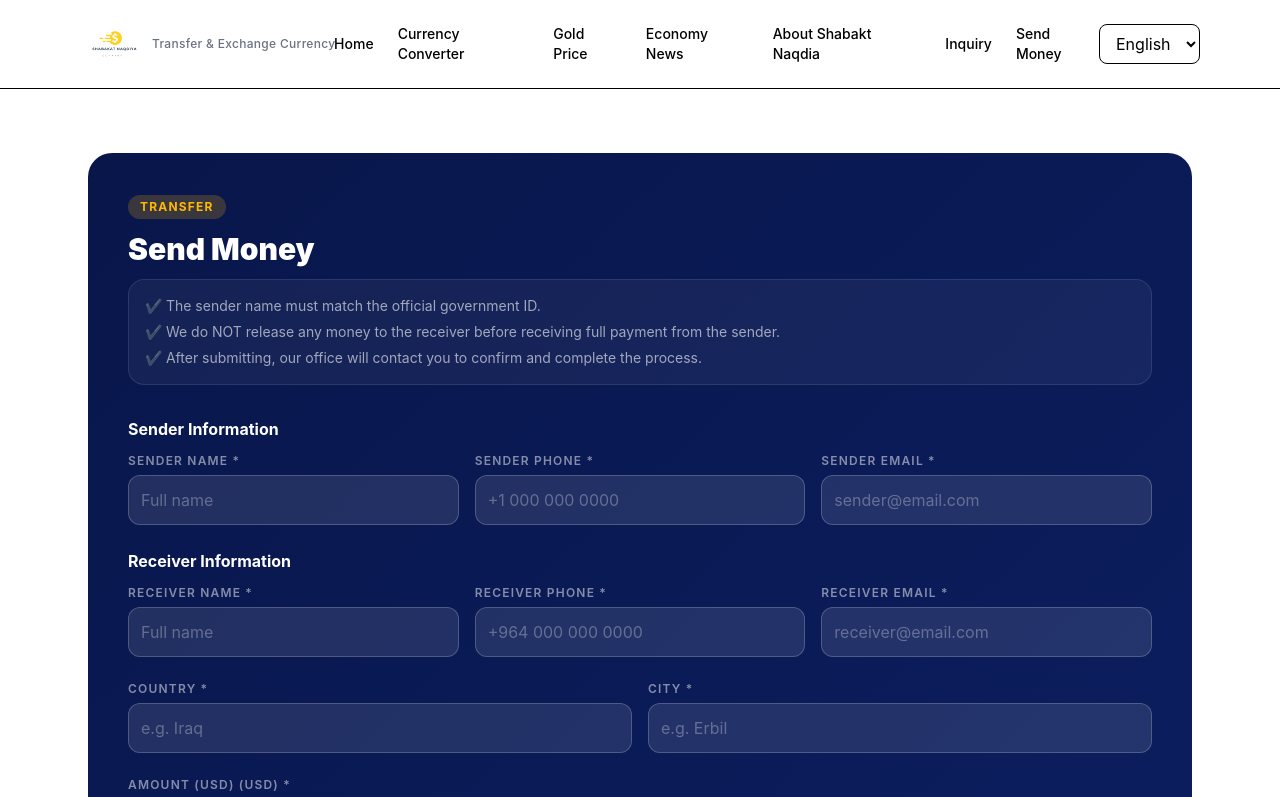
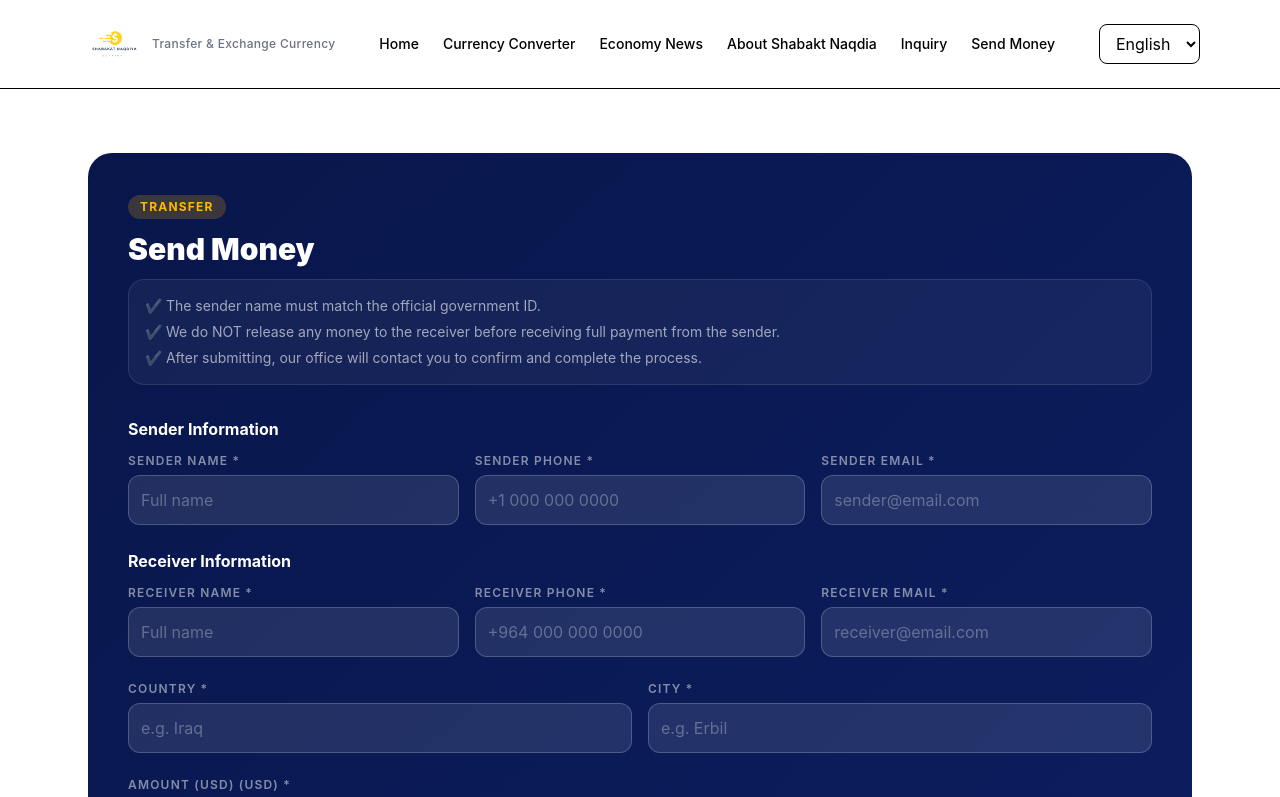
Before and after one commit to tavanmohammed/currency-exchange-office, a React (Vite) app: page /send-money in a window 1280 px wide. Shown: the top 797 px of the page. Built offline with nearby package versions, Linux system fonts and the light colour scheme; no server answers.

Commit message:
Refactor Navbar component structure and layout

```diff
--- a/src/components/Navbar.jsx
+++ b/src/components/Navbar.jsx
@@ -34,7 +34,6 @@ function Navbar() {
         <nav className="hidden lg:flex items-center gap-6 text-sm font-medium text-black">
           <a href="#home">{t('home')}</a>
           <a href="#currency-converter">{t('currencyConverter')}</a>
-          <a href="#gold-price">{t('goldPrice')}</a>
           <a href="#economy-news">{t('economyNews')}</a>
           <a href="#about-us">{t('aboutUs')}</a>
           <a href="#inquiry-form">{t('inquiry')}</a>
```
